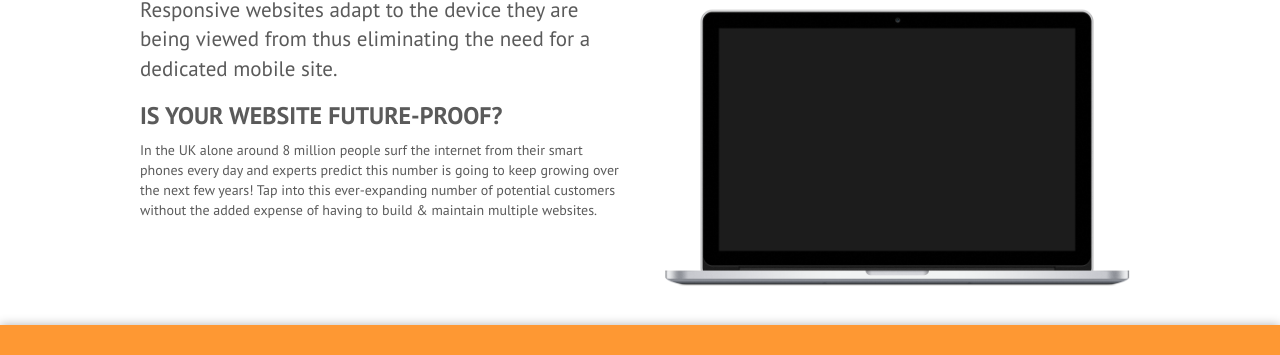
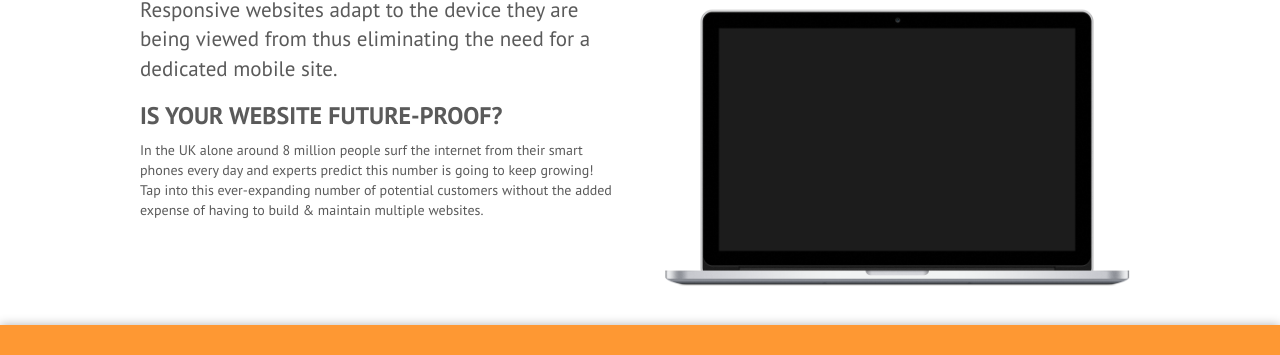
Before and after one commit to abemedia/abemedia.github.io, a Jekyll site: the page built from responsive-web-design.md, in a window 1280 px wide and 900 px high. Shown: the part 105-460 px from the top of the window. Built offline with Jekyll 4.4.1, drawn with Linux system fonts in a browser that asks for light colours; nearby versions of some CDN libraries; some web fonts are replaced.

Commit message:
'Update'

```diff
--- a/responsive-web-design.md
+++ b/responsive-web-design.md
@@ -41,5 +41,5 @@ Responsive websites adapt to the device they are being viewed from thus eliminat
 
 ###Is your website future-proof?
 
-In the UK alone around 8 million people surf the internet from their smart phones every day and experts predict this number is going to keep growing over the next few years!
+In the UK alone around 8 million people surf the internet from their smart phones every day and experts predict this number is going to keep growing!
 Tap into this ever-expanding number of potential customers without the added expense of having to build & maintain multiple websites.
```
